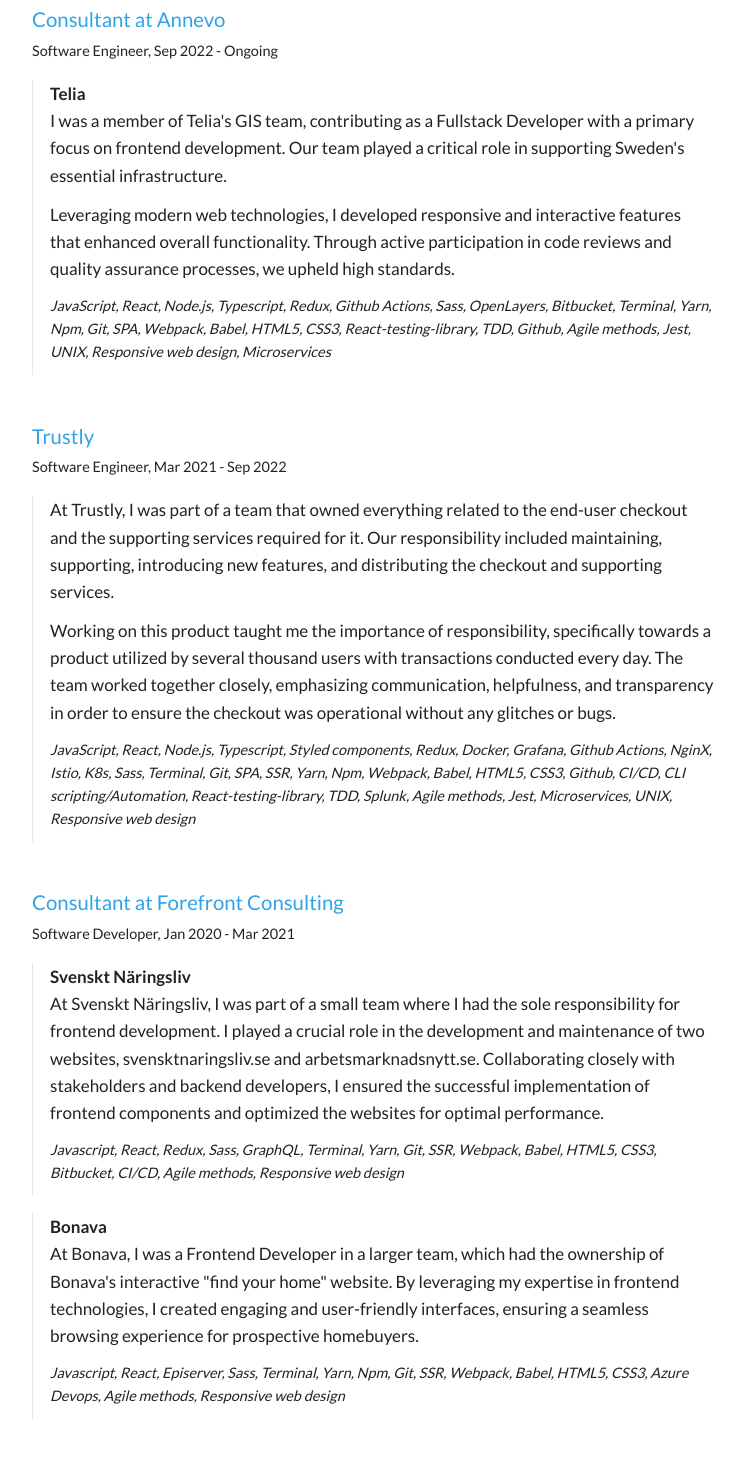
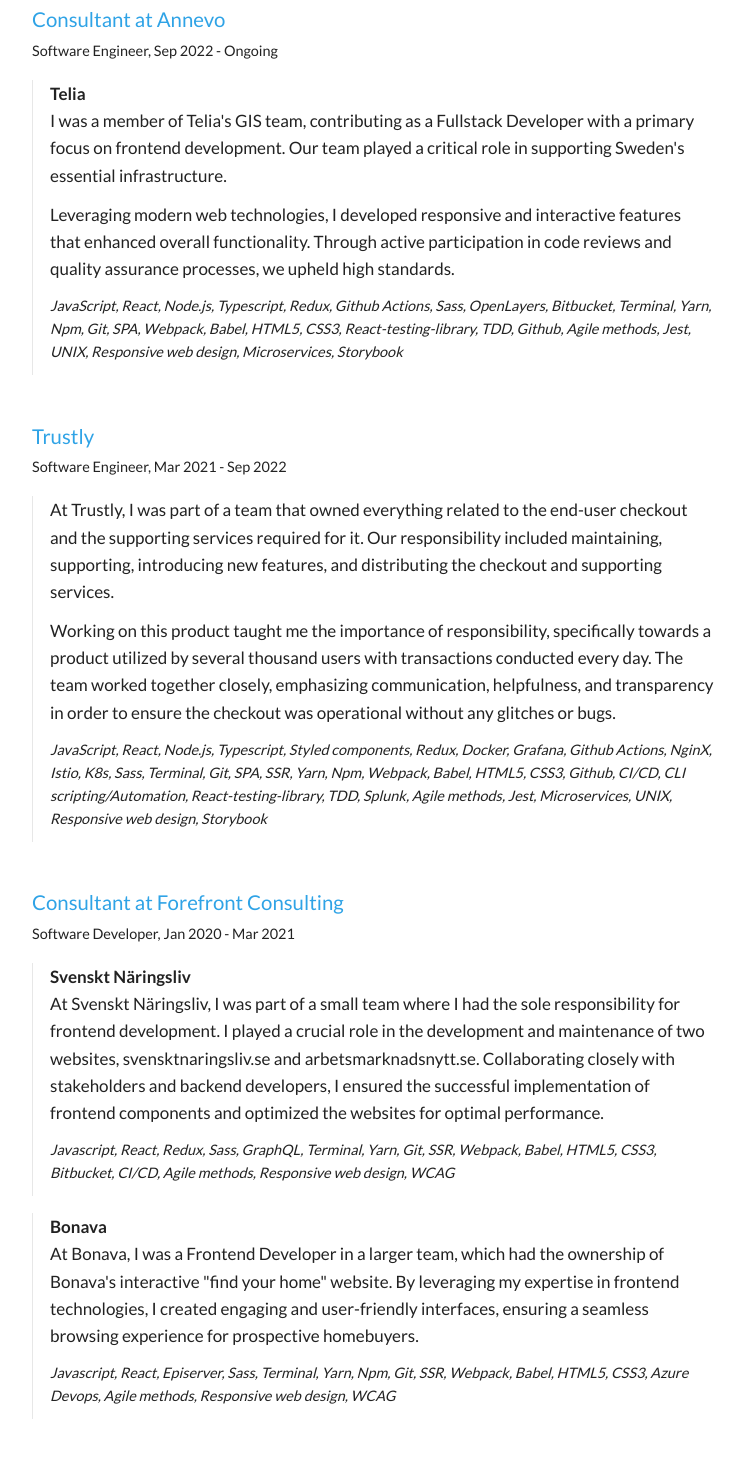
Before and after one commit to rhorno/rhorno.github.io, a plain HTML site: page index.html in a window 1280 px wide. Shown: the part 908-2368 px from the top of the page, without its empty margins (267-1012 px from the left). Drawn offline with Linux system fonts and the light colour scheme.

Commit message:
Minor updates

```diff
--- a/index.html
+++ b/index.html
@@ -121,7 +121,8 @@
                 JavaScript, React, Node.js, Typescript, Redux, Github Actions,
                 Sass, OpenLayers, Bitbucket, Terminal, Yarn, Npm, Git, SPA,
                 Webpack, Babel, HTML5, CSS3, React-testing-library, TDD, Github,
-                Agile methods, Jest, UNIX, Responsive web design, Microservices
+                Agile methods, Jest, UNIX, Responsive web design, Microservices,
+                Storybook
               </p>
             </div>
           </section>
@@ -154,7 +155,7 @@
                 Terminal, Git, SPA, SSR, Yarn, Npm, Webpack, Babel, HTML5, CSS3,
                 Github, CI/CD, CLI scripting/Automation, React-testing-library,
                 TDD, Splunk, Agile methods, Jest, Microservices, UNIX,
-                Responsive web design
+                Responsive web design, Storybook
               </p>
             </div>
           </section>
@@ -179,7 +180,7 @@
               <p class="font-i font-i font-sm">
                 Javascript, React, Redux, Sass, GraphQL, Terminal, Yarn, Git,
                 SSR, Webpack, Babel, HTML5, CSS3, Bitbucket, CI/CD, Agile
-                methods, Responsive web design
+                methods, Responsive web design, WCAG
               </p>
             </div>
             <div class="employer-container">
@@ -194,7 +195,7 @@
               <p class="font-i font-i font-sm">
                 Javascript, React, Episerver, Sass, Terminal, Yarn, Npm, Git,
                 SSR, Webpack, Babel, HTML5, CSS3, Azure Devops, Agile methods,
-                Responsive web design
+                Responsive web design, WCAG
               </p>
             </div>
           </section>
```
Also changed, not shown: 1 other file.
